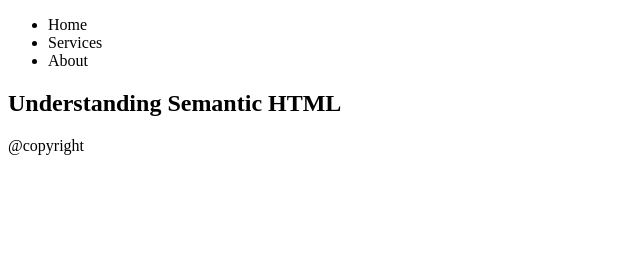
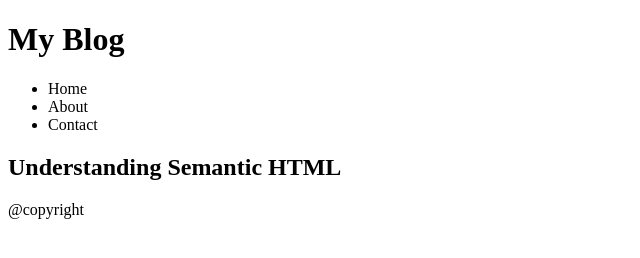
Before and after one commit to MoketeTyabekana/alx-intermediate-frontend, a plain HTML site: page 0x00-semantic_html/2-index.html in a window 1280 px wide. Shown: the whole page, without its empty margins (0-640 px from the left). Drawn offline with Linux system fonts and the light colour scheme.

Commit message:
Updated navigation menu by removing 'Services' and adding 'Contact'

```diff
--- a/0x00-semantic_html/2-index.html
+++ b/0x00-semantic_html/2-index.html
@@ -10,11 +10,12 @@
   </head>
   <body>
     <header>
+      <h1>My Blog</h1>
       <nav>
         <ul>
           <li>Home</li>
-          <li>Services</li>
           <li>About</li>
+          <li>Contact</li>
         </ul>
       </nav>
     </header>
```
